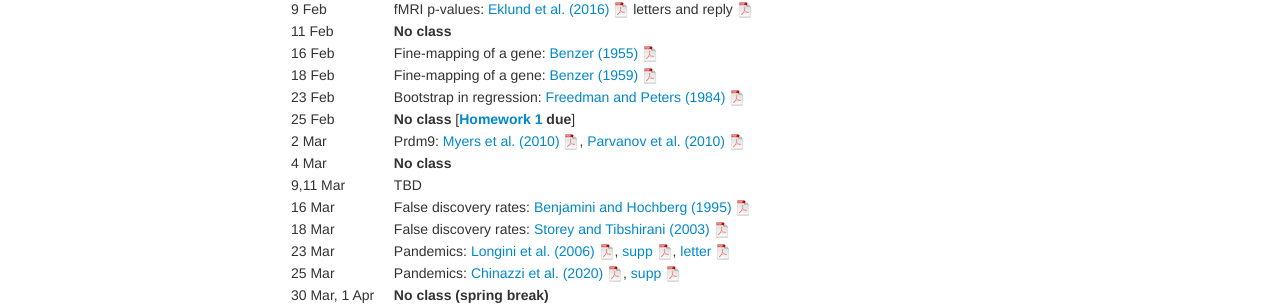
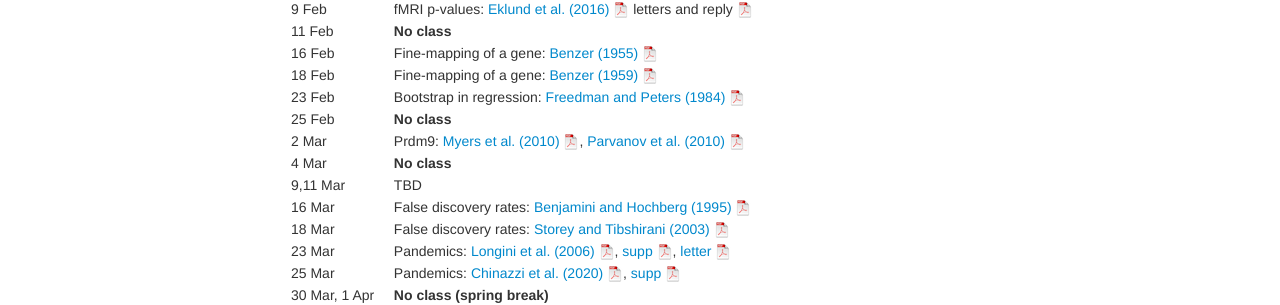
Before and after one commit to kbroman/BMI882_spring2023, a Jekyll site: the page built from schedule.md, in a window 1280 px wide. Shown: the part 286-591 px from the top of the page. Built offline with Jekyll 4.4.1, drawn with Linux system fonts in a browser that asks for light colours.

Commit message:
remove homework due date from schedule

```diff
--- a/schedule.md
+++ b/schedule.md
@@ -17,7 +17,7 @@ description: Schedule and readings for BMI 882, Biomedical data science scholarl
 | 16 Feb      |    | Fine-mapping of a gene: [Benzer (1955)](https://doi.org/10.1073/pnas.41.6.344) [![pdf logo](icons/pdf-icon.png)](https://www.pnas.org/content/pnas/41/6/344.full.pdf)
 | 18 Feb      |    | Fine-mapping of a gene: [Benzer (1959)](https://doi.org/10.1073/pnas.45.11.1607) [![pdf logo](icons/pdf-icon.png)](https://www.pnas.org/content/pnas/45/11/1607.full.pdf)
 | 23 Feb      |    | Bootstrap in regression: [Freedman and Peters (1984)](https://www.jstor.org/stable/2288341) [![pdf logo](icons/pdf-icon.png)](assets/freedman_peters_1984.pdf)
-| 25 Feb      |    | **No class** \[**[Homework 1](hw1.html) due**\]
+| 25 Feb      |    | **No class**
 | 2 Mar       |    | Prdm9: [Myers et al. (2010)](https://doi.org/10.1126/science.1182363) [![pdf logo](icons/pdf-icon.png)](https://science.sciencemag.org/content/327/5967/876.full.pdf), [Parvanov et al. (2010)](https://doi.org/10.1126/science.1181495) [![pdf logo](icons/pdf-icon.png)](https://science.sciencemag.org/content/sci/327/5967/835.full.pdf)
 | 4 Mar       |    | **No class** |
 | 9,11 Mar    |    | TBD          |
```
